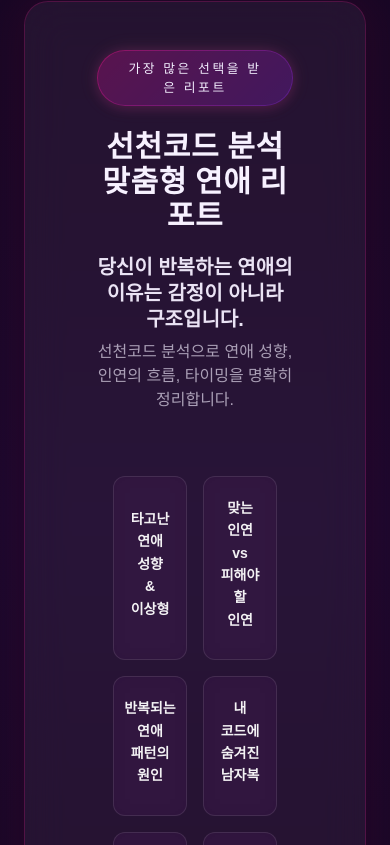
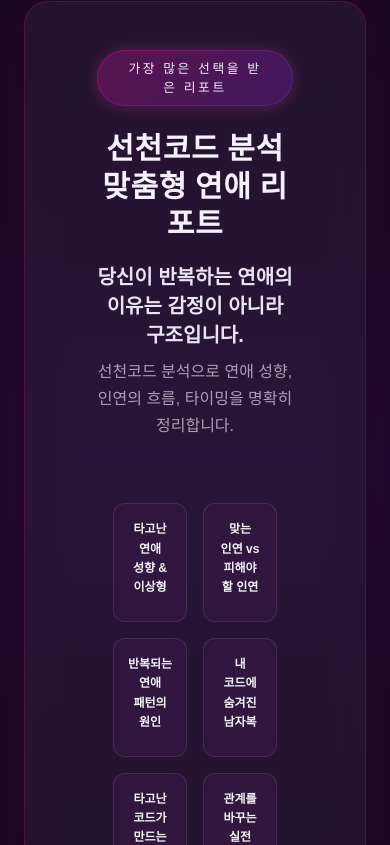
Before and after one commit to woolbo100/buzasun, a Next.js app: page / in a window 390 px wide. Shown: the part 859-1704 px from the top of the page. Built offline with nearby package versions, Linux system fonts and the light colour scheme.

Commit message:
update design

```diff
--- a/components/ProductCards.tsx
+++ b/components/ProductCards.tsx
@@ -77,12 +77,11 @@ export default function ProductCards() {
 
                   {/* 메인 타이틀 */}
                   <h2
-                    className="text-3xl md:text-5xl lg:text-6xl font-elegant font-bold"
+                    className="text-3xl md:text-5xl lg:text-6xl font-elegant font-bold mb-5 md:mb-7"
                     style={{
                       color: '#f7f1ff',
                       letterSpacing: '0.02em',
-                      lineHeight: window.innerWidth < 640 ? 1.15 : 1.25,
-                      marginBottom: window.innerWidth < 640 ? '20px' : '28px',
+                      lineHeight: 'clamp(1.15, 1.25, 1.25)',
                     }}
                   >
                     선천코드 분석 맞춤형 연애 리포트
@@ -91,21 +90,20 @@ export default function ProductCards() {
                   {/* 서브 타이틀 - 중앙 정렬 */}
                   <div className="max-w-3xl mx-auto mb-8 md:mb-16">
                     <p
-                      className="text-xl md:text-2xl font-semibold leading-relaxed"
+                      className="text-xl md:text-2xl font-semibold mb-2 md:mb-2.5"
                       style={{
                         color: 'rgba(245, 239, 255, 0.95)',
-                        lineHeight: window.innerWidth < 640 ? 1.3 : 1.45,
+                        lineHeight: 'clamp(1.3, 1.45, 1.45)',
                         wordBreak: 'keep-all',
-                        marginBottom: window.innerWidth < 640 ? '8px' : '10px',
                       }}
                     >
                       당신이 반복하는 연애의 이유는 감정이 아니라 구조입니다.
                     </p>
                     <p
-                      className="text-base md:text-lg leading-relaxed"
+                      className="text-base md:text-lg"
                       style={{
                         color: 'rgba(245, 239, 255, 0.8)',
-                        lineHeight: window.innerWidth < 640 ? 1.5 : 1.7,
+                        lineHeight: 'clamp(1.5, 1.7, 1.7)',
                         wordBreak: 'keep-all',
                         opacity: 0.8,
                       }}
@@ -117,16 +115,14 @@ export default function ProductCards() {
 
                 {/* 핵심 카드 그리드 - 모바일 2열, 데스크톱 3열 */}
                 <div
-                  className="mx-auto mb-16"
+                  className="mx-auto mb-16 px-4 md:px-8"
                   style={{
                     maxWidth: '950px',
                     marginTop: '48px',
-                    paddingLeft: window.innerWidth < 640 ? '16px' : '32px',
-                    paddingRight: window.innerWidth < 640 ? '16px' : '32px',
                   }}
                 >
                   <div
-                    className="grid grid-cols-2 sm:grid-cols-2 md:grid-cols-3 gap-4 md:gap-6"
+                    className="grid grid-cols-2 sm:grid-cols-2 md:grid-cols-3 gap-4 md:gap-7"
                   >
                     {([
                       {
@@ -150,18 +146,18 @@ export default function ProductCards() {
                     ] as Array<{ title: string; subtitle?: string }>).map((item, index) => (
                       <div
                         key={index}
-                        className="group rounded-xl transition-all duration-300 cursor-pointer"
+                        className="group rounded-xl transition-all duration-300 cursor-pointer p-4 md:p-5"
                         style={{
                           background: 'rgba(50, 20, 65, 0.7)',
                           border: '1px solid rgba(255, 255, 255, 0.1)',
                           backdropFilter: 'blur(10px)',
-                          minHeight: '100px',
+                          minHeight: 'auto',
+                          height: 'auto',
                           display: 'flex',
                           flexDirection: 'column',
                           justifyContent: 'center',
                           alignItems: 'center',
                           textAlign: 'center',
-                          padding: '20px 24px',
                         }}
                         onMouseEnter={(e) => {
                           e.currentTarget.style.transform = 'translateY(-4px)'
@@ -175,12 +171,11 @@ export default function ProductCards() {
                         }}
                       >
                         <p
-                          className="text-sm md:text-base font-semibold mb-2 leading-relaxed"
+                          className="text-xs sm:text-sm md:text-base font-semibold mb-2 text-center"
                           style={{
                             color: 'rgba(255, 255, 255, 0.95)',
-                            lineHeight: 1.6,
+                            lineHeight: 'clamp(1.4, 1.6, 1.6)',
                             wordBreak: 'keep-all',
-                            textAlign: 'center',
                           }}
                         >
                           {item.title}
@@ -207,11 +202,10 @@ export default function ProductCards() {
                 <div className="text-center">
                   {/* CTA 버튼 */}
                   <Link href="/report">
-                    <div className="inline-block px-14 py-6 rounded-lg font-semibold text-white transition-all duration-500 relative overflow-hidden group/btn mb-3"
+                    <div className="inline-block px-8 md:px-14 py-4 md:py-6 rounded-lg font-semibold text-white transition-all duration-500 relative overflow-hidden group/btn mb-3 w-[90%] sm:w-auto text-base md:text-lg"
                       style={{
                         background: 'linear-gradient(135deg, #ff1493 0%, #c71585 100%)',
                         boxShadow: '0 4px 20px rgba(255, 20, 147, 0.25), 0 0 30px rgba(255, 20, 147, 0.1)',
-                        fontSize: '1.15rem',
                       }}
                       onMouseEnter={(e) => {
                         e.currentTarget.style.boxShadow = '0 12px 48px rgba(255, 20, 147, 0.5), 0 0 60px rgba(255, 20, 147, 0.3)'
```
